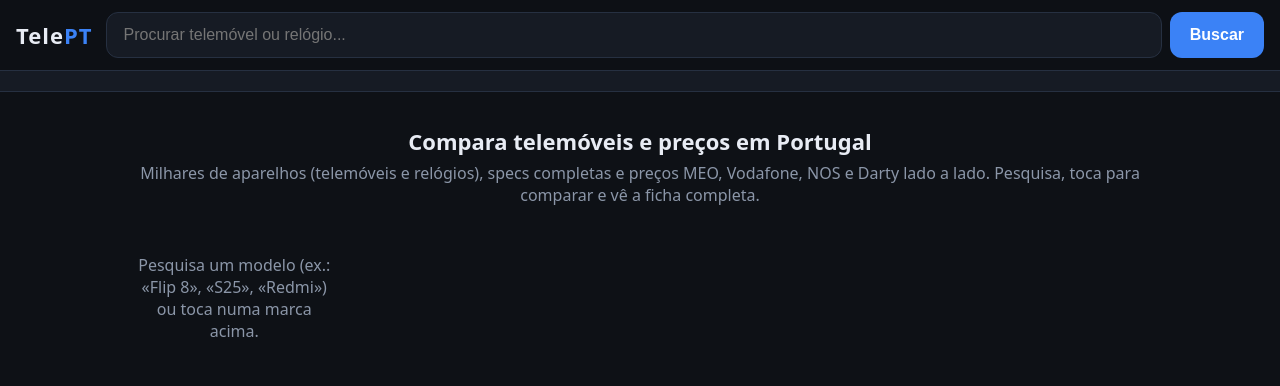
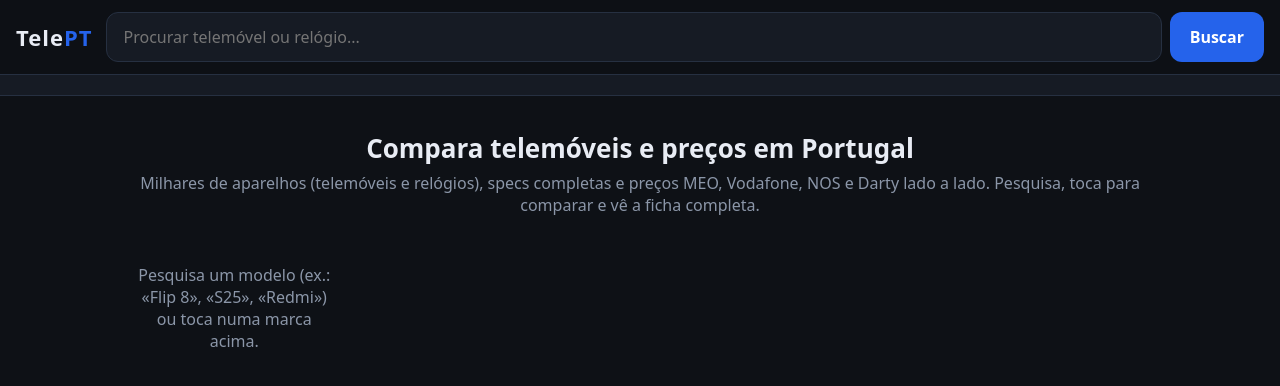
Before and after one commit to PaginadorWeb/telept, a website: page public/index.html in a window 1280 px wide. Drawn offline with Linux system fonts and the light colour scheme; no server answers.

Commit message:
Relatorio Website Style Analyzer: contraste AA no Botao Buscar (--accent #2563eb = 5.17:1), hierarquia H1 26px > H2 20px, font-family herdada em botoes/inputs

```diff
--- a/public/style.css
+++ b/public/style.css
@@ -5,7 +5,7 @@
   --border: #263041;
   --text: #e8ecf4;
   --muted: #8b96a8;
-  --accent: #3b82f6;
+  --accent: #2563eb;
   --green: #22c55e;
   --amber: #f59e0b;
   --red: #ef4444;
@@ -14,6 +14,8 @@
 }
 
 * { box-sizing: border-box; -webkit-tap-highlight-color: transparent; }
+
+button, input, select, textarea { font-family: inherit; }
 
 html, body { margin: 0; padding: 0; }
 
@@ -76,7 +78,7 @@ body {
 main { max-width: 1100px; margin: 0 auto; padding: 16px; }
 
 .hero { text-align: center; padding: 18px 0 22px; }
-.hero h1 { font-size: 22px; margin: 0 0 6px; }
+.hero h1 { font-size: 26px; margin: 0 0 6px; }
 .hero p { color: var(--muted); margin: 0; }
 
 .status { text-align: center; color: var(--muted); padding: 26px; }
@@ -199,6 +201,8 @@ main { max-width: 1100px; margin: 0 auto; padding: 16px; }
   background: #fff; border-radius: var(--radius); padding: 10px;
 }
 .detail-head h2 { margin: 0 0 6px; font-size: 22px; }
+
+#compareView h2 { font-size: 20px; margin: 0 0 12px; }
 .detail-head .brand { color: var(--muted); text-transform: uppercase; font-size: 13px; letter-spacing: 1px; }
 
 .spec-section { margin-top: 18px; background: var(--card); border-radius: var(--radius); overflow: hidden; }
```
